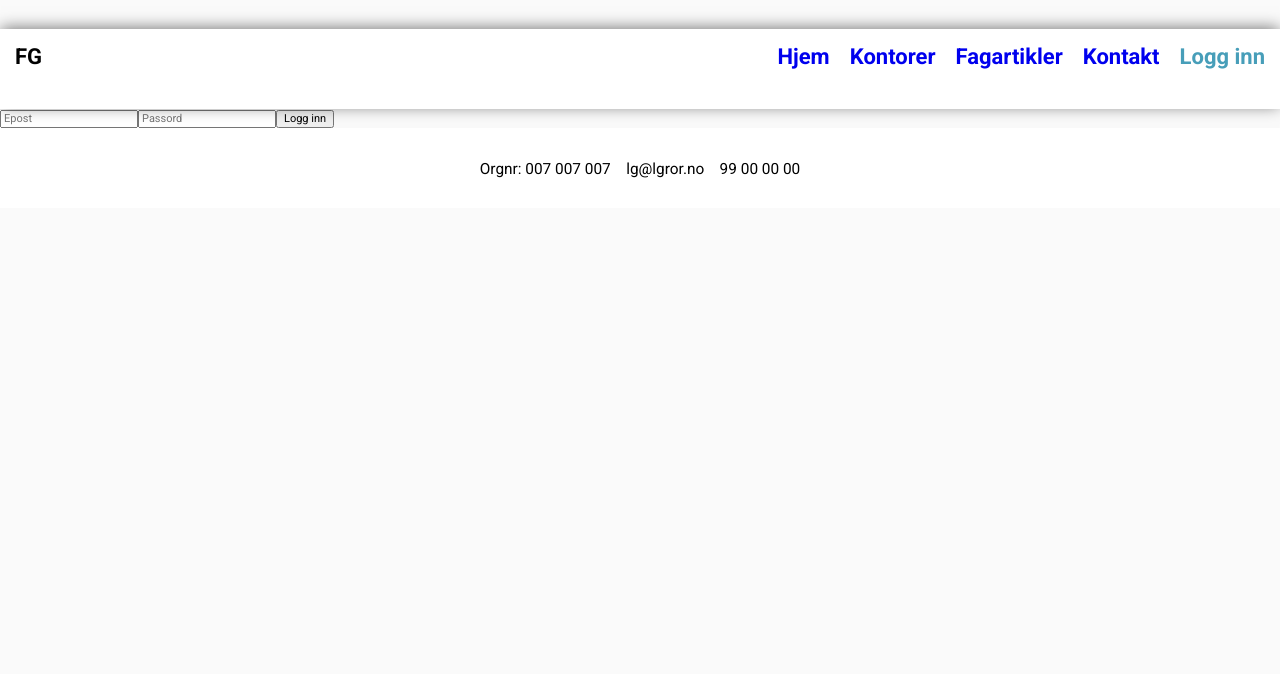
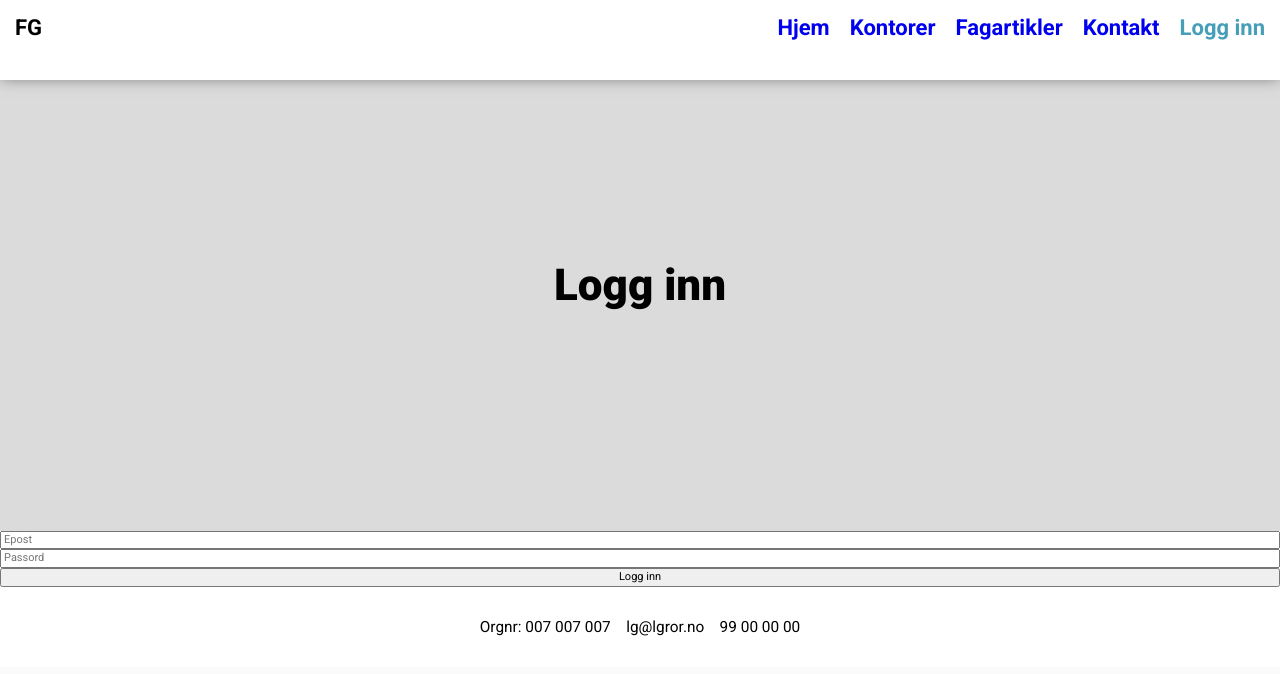
Before and after one commit to andersbss/eksamen, a React app in the folder client/: page /logginn in a window 1280 px wide. Shown: the top 674 px of the page. Built offline with nearby package versions, Linux system fonts and the light colour scheme.

Commit message:
Renamed aricles container to layout.  Created loginlayout

```diff
--- a/client/src/components/forms/LoginForm.jsx
+++ b/client/src/components/forms/LoginForm.jsx
@@ -1,7 +1,9 @@
 import React, { useState } from 'react';
 import styled from 'styled-components';
 
-const StyledForm = styled.form``;
+const StyledForm = styled.form`
+  display: grid;
+`;
 
 const LoginForm = ({ handleLogin }) => {
   const [email, setEmail] = useState('');
@@ -9,7 +11,6 @@ const LoginForm = ({ handleLogin }) => {
 
   return (
     <StyledForm onSubmit={(e) => handleLogin(e, email, password)}>
-      <h1>TEST</h1>
       <input placeholder="Epost" onChange={(e) => setEmail(e.target.value)} />
       <input
         placeholder="Passord"
--- a/client/src/components/containers/ArticlesContainer.jsx
+++ b/client/src/layouts/ArticlesLayout.jsx
@@ -10,6 +10,6 @@ const StyledMain = styled.main`
   grid-row-gap: 80px;
 `;
 
-const ArticlesContainer = ({ children }) => <StyledMain>{children}</StyledMain>;
+const ArticlesLayout = ({ children }) => <StyledMain>{children}</StyledMain>;
 
-export default ArticlesContainer;
+export default ArticlesLayout;
--- a/client/src/pages/articles/index.jsx
+++ b/client/src/pages/articles/index.jsx
@@ -1,7 +1,7 @@
 import React from 'react';
 import Loader from '../../components/animations/Loader';
 import Jumbotron from '../../components/common/Jumbotron';
-import ArticlesContainer from '../../components/containers/ArticlesContainer';
+import ArticlesContainer from '../../layouts/ArticlesLayout';
 import Error from '../../components/errors/Error';
 import ArticleList from '../../components/lists/ArticleList';
 import ArticlesToggles from '../../components/options/ArticlesToggles';
--- a/client/src/pages/login/index.jsx
+++ b/client/src/pages/login/index.jsx
@@ -1,6 +1,13 @@
 import React from 'react';
+import Jumbotron from '../../components/common/Jumbotron';
 import LoginForm from '../../components/forms/LoginForm';
 
-const Login = () => <LoginForm />;
+const Login = () => (
+  <>
+    <Jumbotron headerText="Logg inn" />
+
+    <LoginForm />
+  </>
+);
 
 export default Login;
```
Also changed, not shown: client/src/layouts/LoginLayout.jsx (added).
